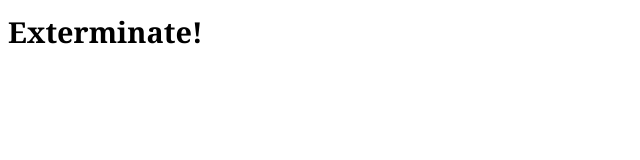
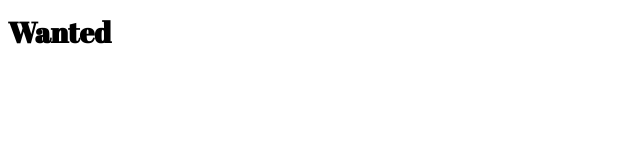
Before and after one commit to jason-leduc/dsn1676-assignment1, a plain HTML site: page index.html in a window 1280 px wide. Shown: the whole page, without its empty margins (0-640 px from the left). Drawn offline with Linux system fonts and the light colour scheme.

Commit message:
added proper google fonts link

```diff
--- a/css/typography.css
+++ b/css/typography.css
@@ -1,5 +1,5 @@
 html {
-  font: normal 100%/1.5 Georgia,serif;
+  font: normal 100%/1.5 "Abril Fatface", cursive;
 }
 
 @media only screen and (min-width: 60em) {
--- a/index.html
+++ b/index.html
@@ -2,27 +2,16 @@
 <html lang="en-ca">
 <head>
 	<meta charset="utf-8">
-	<title>Exterminate!</title>
+	<title>Wanted!</title>
 	<meta name="viewport" content="width=device-width,initial-scale=1">
+    <link href='http://fonts.googleapis.com/css?family=Abril+Fatface' rel='stylesheet' type='text/css'>
     <link href="css/grids.css" rel="stylesheet">
     <link href="css/typography.css" rel="stylesheet">
     <link href="css/main.css" rel="stylesheet">
 </head>
 <body>
 
-    <h1>Exterminate!</h1>
-
-
-
-
-
-
-
-
-
-
-
-
+    <h1>Wanted</h1>
 
 </body>
 </html>
```
